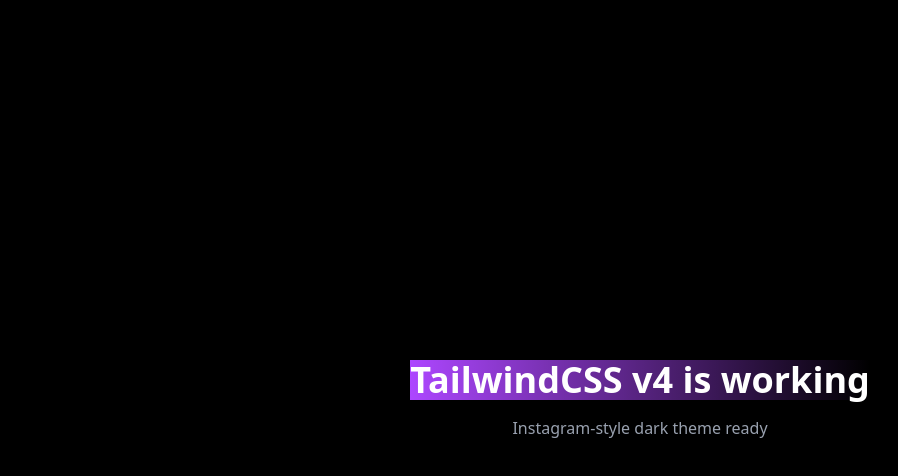
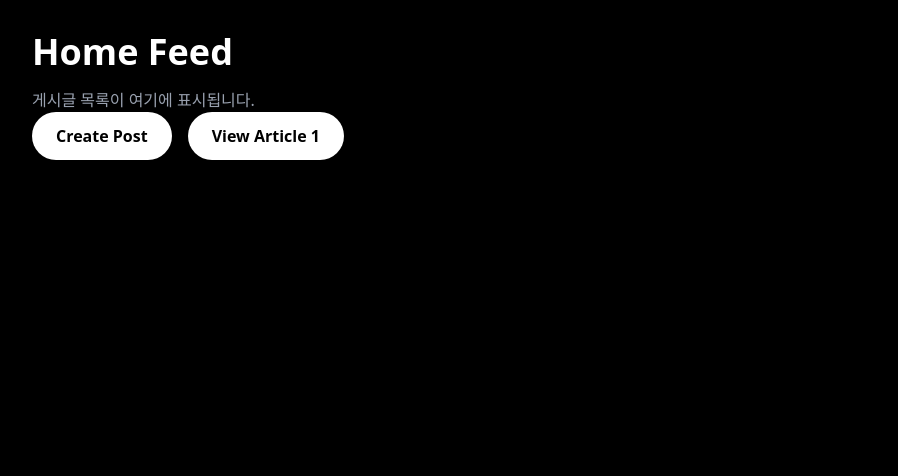
Before and after one commit to OneVth/prj-board, a React (Vite) app: page / in a window 1280 px wide. Shown: the top 476 px of the page, without its empty margins (0-898 px from the left). Built offline with nearby package versions, Linux system fonts and the light colour scheme.

Commit message:
feat: page routing 설정(Home/Article/New/Edit/NotFound)

```diff
--- a/package.json
+++ b/package.json
@@ -11,7 +11,8 @@
   },
   "dependencies": {
     "react": "^19.1.1",
-    "react-dom": "^19.1.1"
+    "react-dom": "^19.1.1",
+    "react-router-dom": "^7.9.4"
   },
   "devDependencies": {
     "@eslint/js": "^9.36.0",
--- a/src/App.tsx
+++ b/src/App.tsx
@@ -1,13 +1,21 @@
+import { BrowserRouter, Routes, Route } from "react-router-dom";
+import Home from "./pages/Home";
+import Article from "./pages/Article";
+import New from "./pages/New";
+import Edit from "./pages/Edit";
+import NotFound from "./pages/NotFound";
+
 function App() {
   return (
-    <div className="min-h-screen bg-black text-white flex items-center justify-center">
-      <div className="text-center">
-        <h1 className="text-4xl font-bold mb-4 bg-gradient-to-r from-purple-500 to pink-500 bg-clip-text-transparent">
-          TailwindCSS v4 is working
-        </h1>
-        <p className="text-gray-400">Instagram-style dark theme ready</p>
-      </div>
-    </div>
+    <BrowserRouter>
+      <Routes>
+        <Route path="/" element={<Home />} />
+        <Route path="/article/:id" element={<Article />} />
+        <Route path="/new" element={<New />} />
+        <Route path="/edit/:id" element={<Edit />} />
+        <Route path="*" element={<NotFound />} />
+      </Routes>
+    </BrowserRouter>
   );
 }
 
--- /dev/null
+++ b/src/pages/Article.tsx
@@ -0,0 +1,13 @@
+import { useParams } from "react-router-dom";
+
+function Article() {
+  const { id } = useParams<{ id: string }>();
+  return (
+    <div className="min-h-screen bg-black text-white p-8">
+      <h1 className="text-4xl font-bold mb-4">Article Detail</h1>
+      <p className="text-gray-400">게시글 ID: {id}</p>
+    </div>
+  );
+}
+
+export default Article;
--- /dev/null
+++ b/src/pages/Edit.tsx
@@ -0,0 +1,13 @@
+import { useParams } from "react-router-dom";
+
+function Edit() {
+  const { id } = useParams<{ id: string }>();
+  return (
+    <div className="min-h-screen bg-black text-white p-8">
+      <h1 className="text-4xl font-bold mb-4">Edit Post</h1>
+      <p className="text-gray-400">게시글 ID {id}를 수정합니다.</p>
+    </div>
+  );
+}
+
+export default Edit;
--- /dev/null
+++ b/src/pages/Home.tsx
@@ -0,0 +1,27 @@
+import { Link } from "react-router-dom";
+
+function Home() {
+  return (
+    <div className="min-h-screen bg-black text-white p-8">
+      <h1 className="text-4xl font-bold mb-4">Home Feed</h1>
+      <p className="text-gray-400">게시글 목록이 여기에 표시됩니다.</p>
+
+      <div className="flex gap-4">
+        <Link
+          to="/new"
+          className="px-6 py-3 bg-white text-black rounded-full font-bold hover:bg-gray-200 transition-colors"
+        >
+          Create Post
+        </Link>
+        <Link
+          to="/article/1"
+          className="px-6 py-3 bg-white text-black rounded-full font-bold hover:bg-gray-200 transition-colors"
+        >
+          View Article 1
+        </Link>
+      </div>
+    </div>
+  );
+}
+
+export default Home;
--- /dev/null
+++ b/src/pages/New.tsx
@@ -0,0 +1,10 @@
+function New() {
+  return (
+    <div className="min-h-screen bg-black text-white p-8">
+      <h1 className="text-4xl font-bold mb-4">Create New Post</h1>
+      <p className="text-gray-400">게시글 작성 폼이 여기에 표시됩니다.</p>
+    </div>
+  );
+}
+
+export default New;
--- /dev/null
+++ b/src/pages/NotFound.tsx
@@ -0,0 +1,22 @@
+import { useNavigate } from "react-router-dom";
+
+function NotFound() {
+  const nav = useNavigate();
+
+  return (
+    <div className="min-h-screen bg-black text-white flex flex-col items-center justify-center">
+      <h1 className="text-9xl font-bold mb-4 bg-gradient-to-r from-purple-500 to-pink-500 bg-clip-text text-transparent animate-pulse">
+        404
+      </h1>
+      <p className="text-2xl text-gray-400 mb-8">Page Not Found</p>
+      <button
+        onClick={() => nav(-1)}
+        className="px-6 py-3 bg-white text-black rounded-full font-bold hover:bg-gray-200 transition-colors"
+      >
+        Go Back
+      </button>
+    </div>
+  );
+}
+
+export default NotFound;
```
Also changed, not shown: 1 other file (tests, documents, lock files or other folders).
